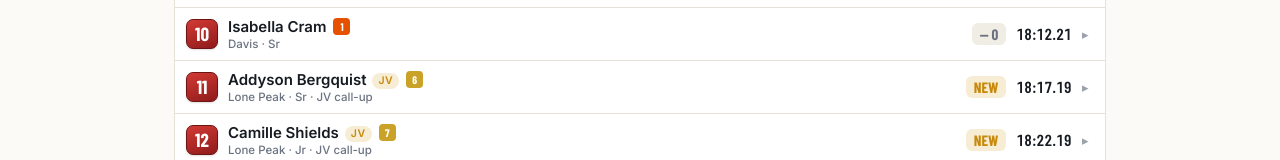
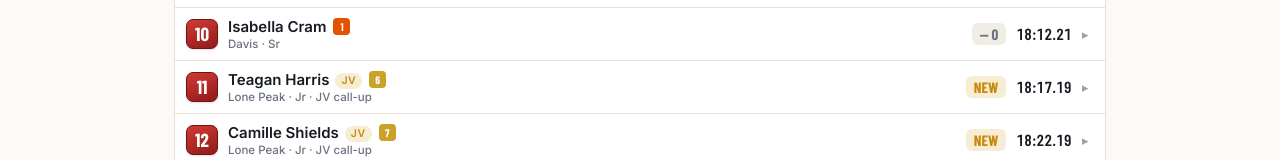
Before and after one commit to parkerjameslow/xc, a plain HTML site: page index.html in a window 1280 px wide. Shown: the part 731-891 px from the top of the page. Drawn offline with nearby package versions, Linux system fonts and the light colour scheme.

Commit message:
Add files via upload

```diff
--- a/index.html
+++ b/index.html
@@ -644,7 +644,7 @@ const IMPROVE = {Fr:25, So:18, Jr:12};
    placed approximately. grade = 2025 grade. */
 const GIRLS_FILLS = [
   {name:"Mara Jensen",          team:"American Fork",  grade:"Jr", t:1172, src:"TwiKnight 19:32"},
-  {name:"Addyson Bergquist",    team:"Lone Peak",      grade:"Jr", t:1151, src:"TwiKnight 19:11"},
+  {name:"Teagan Harris",        team:"Lone Peak",      grade:"So", t:1143, src:"JV State 19:03"},
   {name:"Camille Shields",      team:"Lone Peak",      grade:"So", t:1161, src:"UVU 19:21"},
   {name:"Elizabeth Allen",      team:"Riverton",       grade:"Jr", t:1239, src:"UIAAA 20:39"},
   {name:"Madison McGee",        team:"Riverton",       grade:"So", t:1243, src:"UIAAA 20:43"},
```
